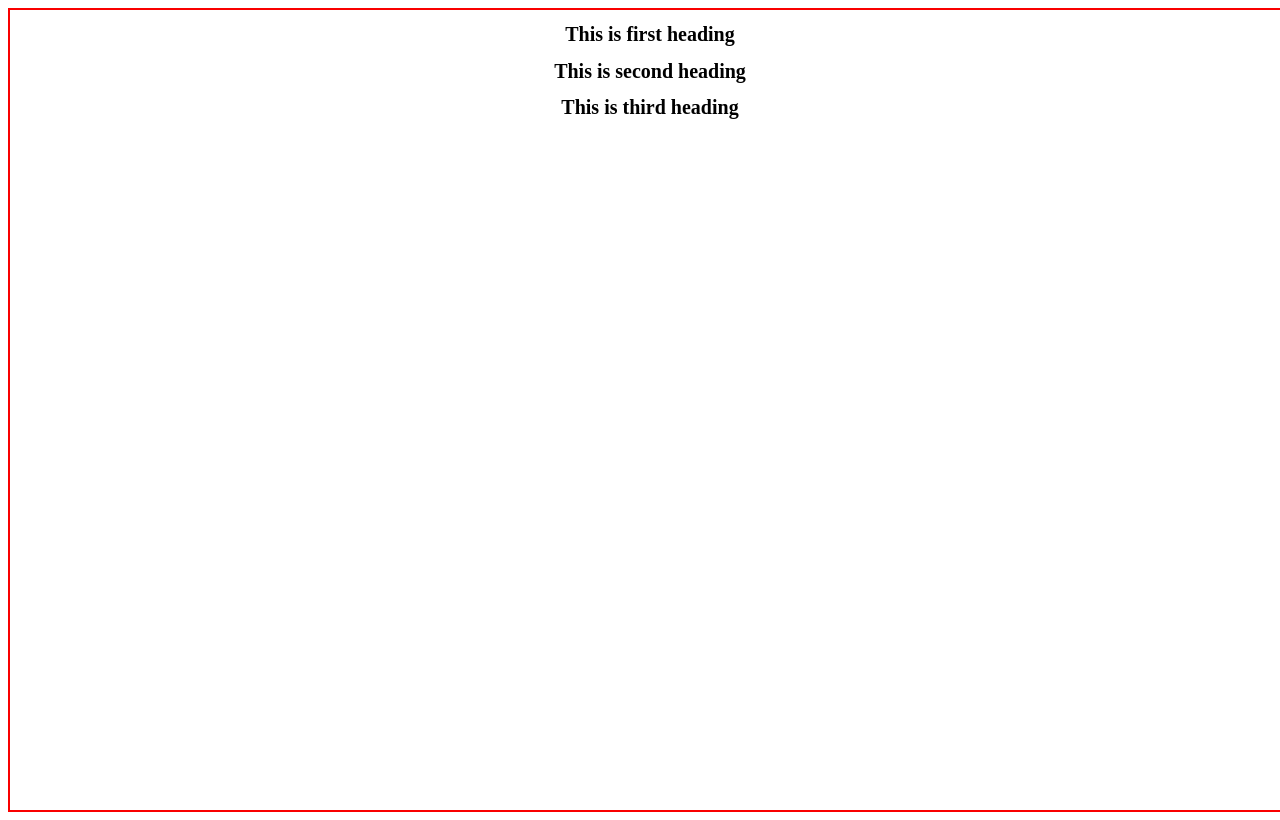
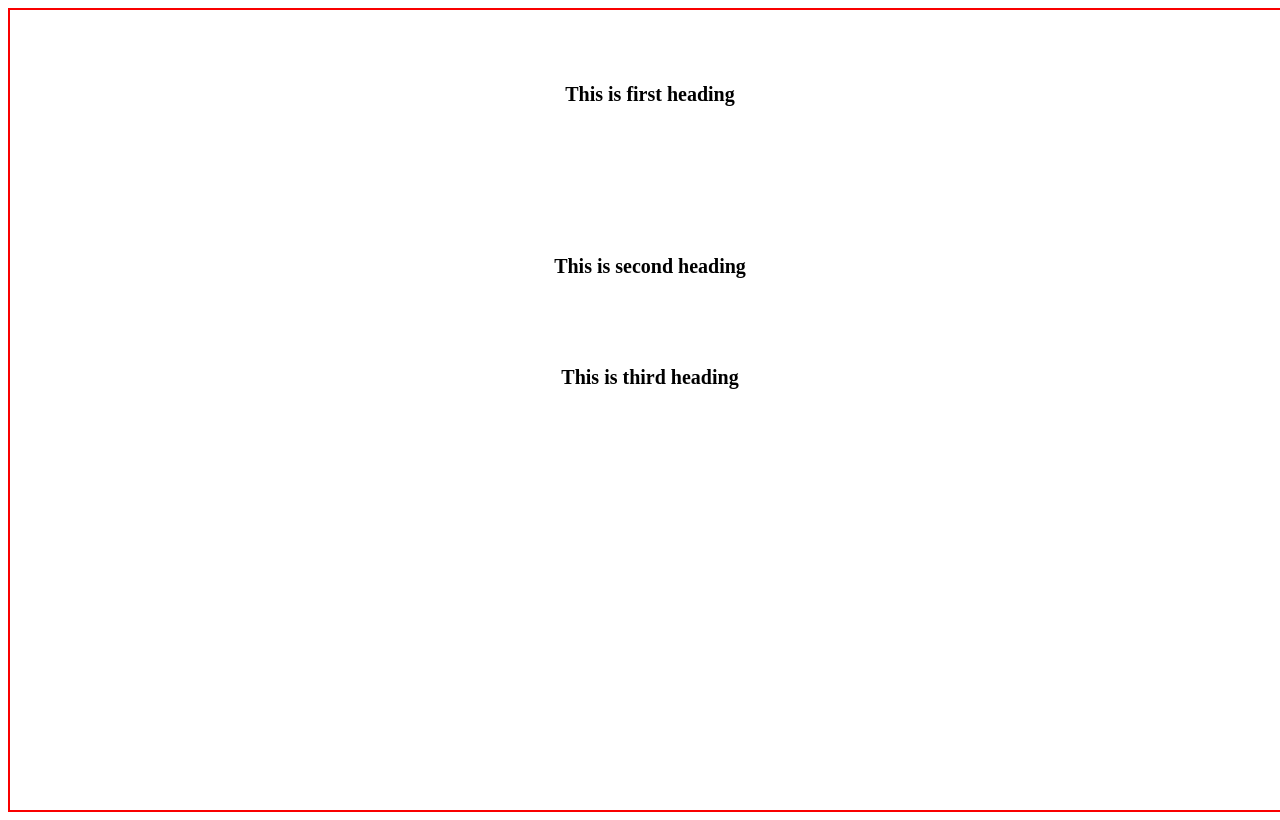
Before and after one commit to ABDULMALIKKHAN123/CLASSROOM-, a plain HTML site: page tut29.html in a window 1280 px wide. Drawn offline with Linux system fonts and the light colour scheme.

Commit message:
tut29.css

```diff
--- a/tut29.css
+++ b/tut29.css
@@ -15,10 +15,10 @@
 
 #first{
     /* font-size: 3em;     1em = 16px */
-    /* padding: 3em; */
+    padding: 3em;
 }
 
 #second{
     /* font-size: 3rem;  1rem = 16px */
-    /* padding: 3rem; */
+    padding: 3rem;
 }
```
Also changed, not shown: tut30.html (added, +11 -0 lines), tut30.css (added).
